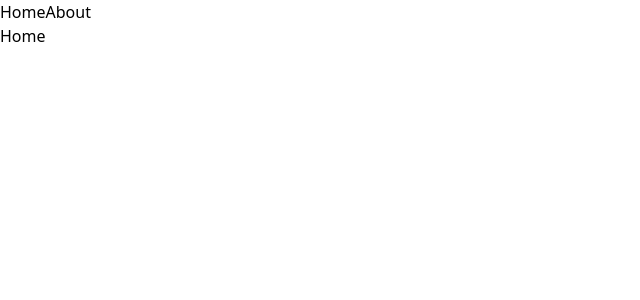
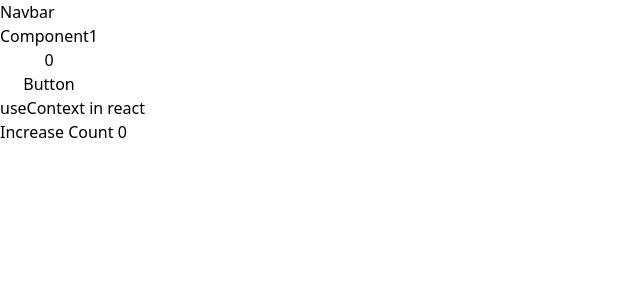
Before and after one commit to namanpancholi1998/web-development, a React (Vite) app in the folder react/first-app/: page / in a window 1280 px wide. Shown: the top 300 px of the page, without its empty margins (0-640 px from the left). Built offline with nearby package versions, Linux system fonts and the light colour scheme.

Commit message:
useContext in react done

```diff
--- /dev/null
+++ b/react/first-app/src/context/App.jsx
@@ -0,0 +1,52 @@
+import React from "react";
+import Navbar from "./components/Navbar.jsx";
+import { counterContext } from "./context.js";
+import { useState } from "react";
+
+export default function App() {
+  const [count, setCount] = useState(0);
+  return (
+    <>
+      <counterContext.Provider value={{ count, setCount }}>
+        <Navbar />
+        <div>
+          <h1>useContext in react</h1>
+
+          <button
+            onClick={() => {
+              setCount(count + 1);
+            }}
+          >
+            Increase Count {count}
+          </button>
+        </div>
+      </counterContext.Provider>
+    </>
+  );
+}
+
+/*
+    useContext:-
+    useContext is a hook that allows us to access the context value.
+    It takes a context object as an argument and returns the current value of the context.
+
+    Syntax:
+
+    const value = useContext(MyContext);
+
+    Example:
+
+    const value = useContext(MyContext);
+
+    Usage:
+    const { state, dispatch } = useContext(MyContext);
+
+    where state is the current state and dispatch is the function to dispatch actions.
+
+    Note:
+    The MyContext object can be created using the createContext function.
+    const MyContext = createContext();
+    where MyContext is the context object.
+
+    The useContext hook is used to access the context value.
+*/
--- /dev/null
+++ b/react/first-app/src/context/components/Button.jsx
@@ -0,0 +1,18 @@
+import React, { useContext } from "react";
+import Component1 from "./Component1";
+import { counterContext } from "../context.js";
+
+export default function Button() {
+  const value = useContext(counterContext);
+
+  return (
+    <div>
+      <button onClick={() => value.setCount(value.count + 1)}>
+        <span>
+          <Component1 />
+        </span>{" "}
+        Button
+      </button>
+    </div>
+  );
+}
--- /dev/null
+++ b/react/first-app/src/context/components/Component1.jsx
@@ -0,0 +1,12 @@
+import React, { useContext } from "react";
+import { counterContext } from "../context.js";
+
+export default function Component1() {
+  const value = useContext(counterContext);
+  return (
+    <div>
+      <h1>Component1</h1>
+      <h2>{value.count}</h2>
+    </div>
+  );
+}
--- /dev/null
+++ b/react/first-app/src/context/components/Navbar.jsx
@@ -0,0 +1,13 @@
+import React from "react";
+import Button from "./Button.jsx";
+
+export default function Navbar() {
+  return (
+    <>
+      <div>
+        <h1>Navbar</h1>
+      </div>
+      <Button />
+    </>
+  );
+}
--- /dev/null
+++ b/react/first-app/src/context/context.js
@@ -0,0 +1,3 @@
+import { createContext } from "react";
+
+export const counterContext = createContext(0);
--- a/react/first-app/src/main.jsx
+++ b/react/first-app/src/main.jsx
@@ -7,7 +7,8 @@ import ReactDOM from "react-dom/client";
 // import App from "./exercise/display_the-cards/App.jsx";
 // import App from "./handling_events/App.jsx";
 // import App from "./TodoListProj/App.jsx";
-import App from "./router/App.jsx";
+// import App from "./router/App.jsx";
+import App from "./context/App.jsx";
 
 import "./index.css";
 
```
